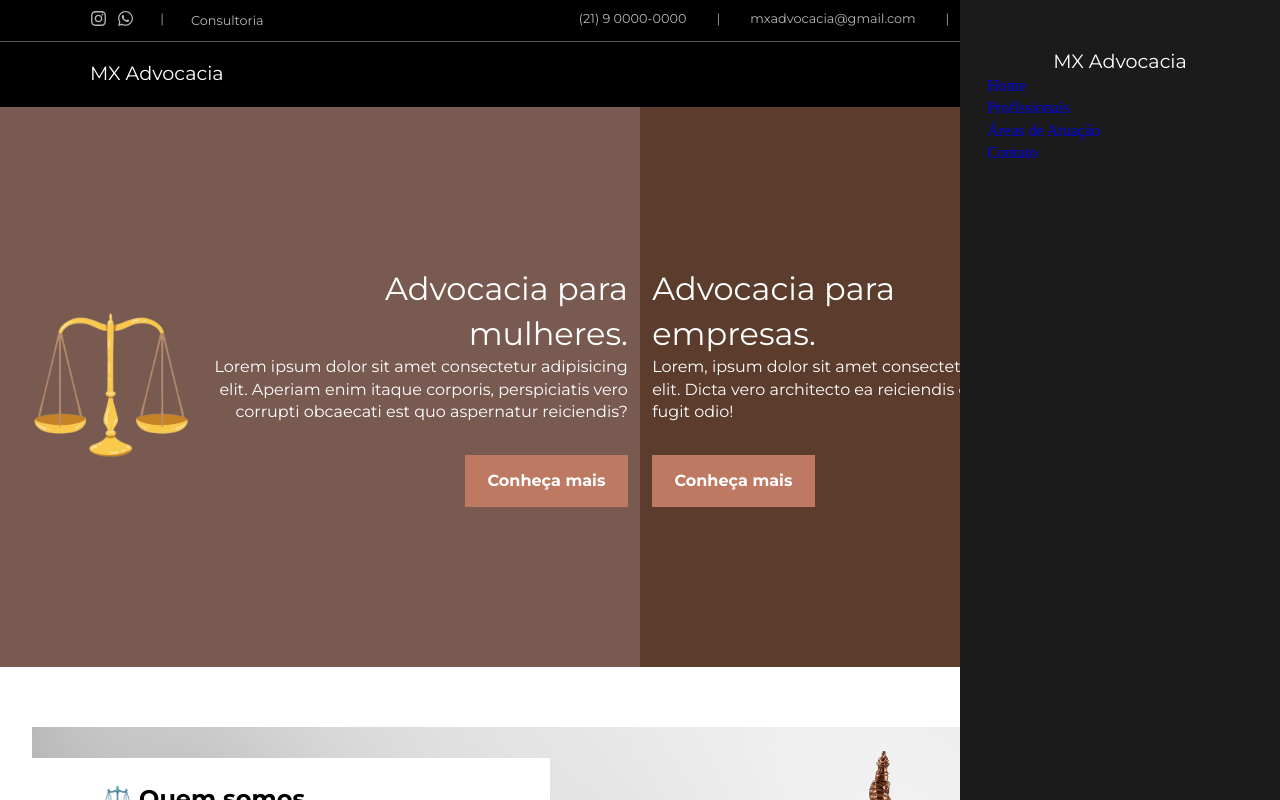
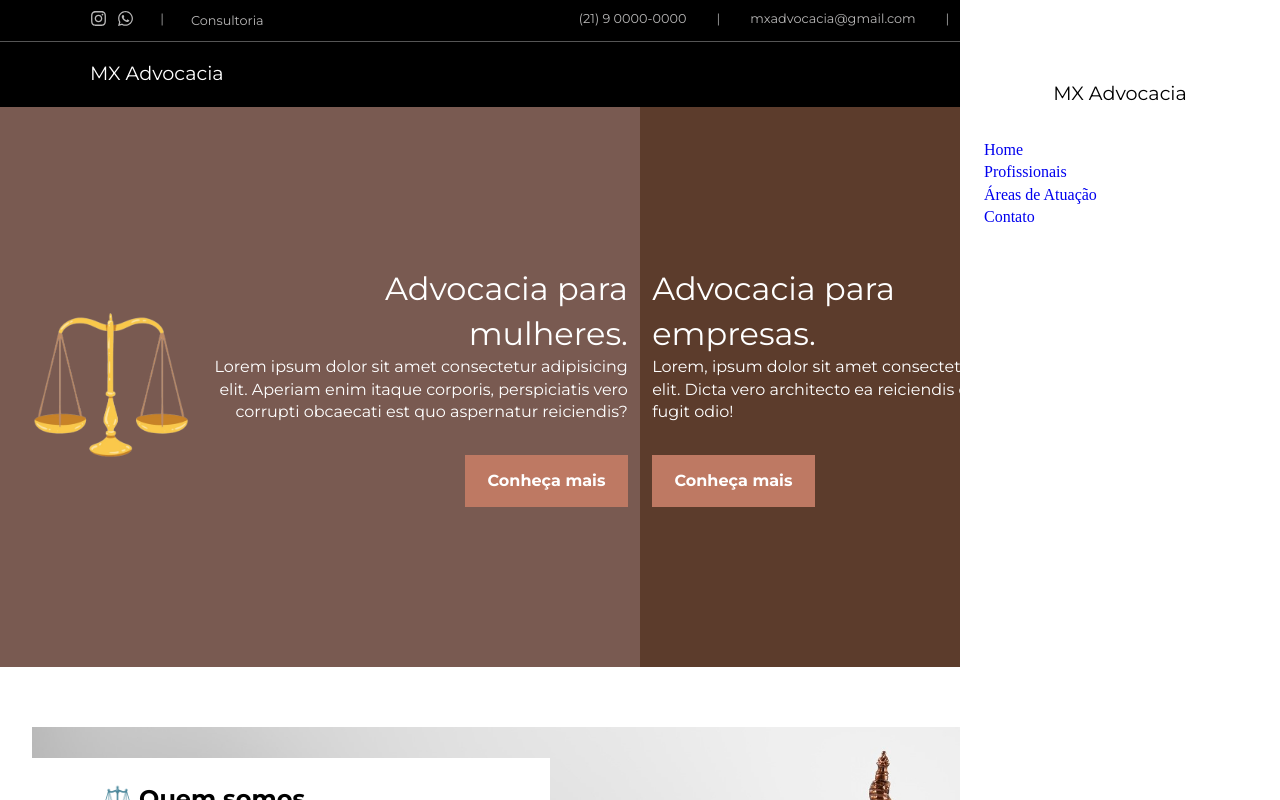
Before and after one commit to henriquepx/mx_advocacy, a React (Vite) app: page / in a window 1280 px wide. Both pictures are taken after a click on the element 1177 px from the left and 74 px from the top of the page. Shown: the top 800 px of the page. Built offline with nearby package versions, Linux system fonts and the light colour scheme.

Commit message:
feat: menu hambuurger

```diff
--- a/src/pages/Menu.jsx
+++ b/src/pages/Menu.jsx
@@ -1,31 +1,42 @@
-import styled from 'styled-components';
+import styled, { keyframes } from 'styled-components';
 import { Link } from 'react-router-dom';
+import PropTypes from 'prop-types';
 import { fontPrimary } from '../GlobalStyles';
+
+const menuOpenAnimation = keyframes`
+  from {
+    transform: translate3d(200%, 0, 0);
+  }
+  to {
+    transform: translate3d(0, 0, 0);
+  }
+`;
 
 const MenuHamburgerContainer = styled.div`
   position: fixed;
   height: 100%;
   width: 20rem;
-    right: 0;
+  right: ${({ isOpen }) => (isOpen ? '0' : '-20rem')};
   top: 0;
-    z-index: 999;
-
-    background-color: #1b1b1b;
-
+  z-index: 500;
+  overflow: hidden;
+  background-color: #ffffff;
   display: flex;
   flex-direction: column;
-    padding: 3rem 1.7rem;
+  animation: ${({ isOpen }) => (isOpen ? menuOpenAnimation : 0 )} 0.4s ease-in-out;
+  padding: 5rem 1.5rem;
   h1 {
     text-align: center;
     font-family: ${fontPrimary};
-        color: #fff;
+    color: #000000;
     font-size: 1.2rem;
+    margin-bottom: 2rem;
   }
-`
+`;
 
-const Menu = ( ) => {
+const Menu = ({ isOpen }) => {
   return (
-      <MenuHamburgerContainer>
+    <MenuHamburgerContainer isOpen={isOpen}>
       <h1>MX Advocacia</h1>
       <nav>
         <ul>
@@ -43,10 +54,12 @@ const Menu = ( ) => {
           </li>
         </ul>
       </nav>
+    </MenuHamburgerContainer>
+  );
+};
 
-    </MenuHamburgerContainer>
-  )
-}
-
+Menu.propTypes = {
+    isOpen: PropTypes.bool.isRequired,
+};
 
 export default Menu;
--- a/src/sections/Header.jsx
+++ b/src/sections/Header.jsx
@@ -165,7 +165,7 @@ const Header = () => {
               <span></span>
             </MenuHamburger>
           </SeparateMenuSearch>
-          {isMenuOpen && <Menu />}
+          {isMenuOpen && <Menu isOpen={isMenuOpen} />}
         </ContentHeader2>
 
       </SizeHeader>
```
Lines whose indentation alone changed are shown as unchanged.
